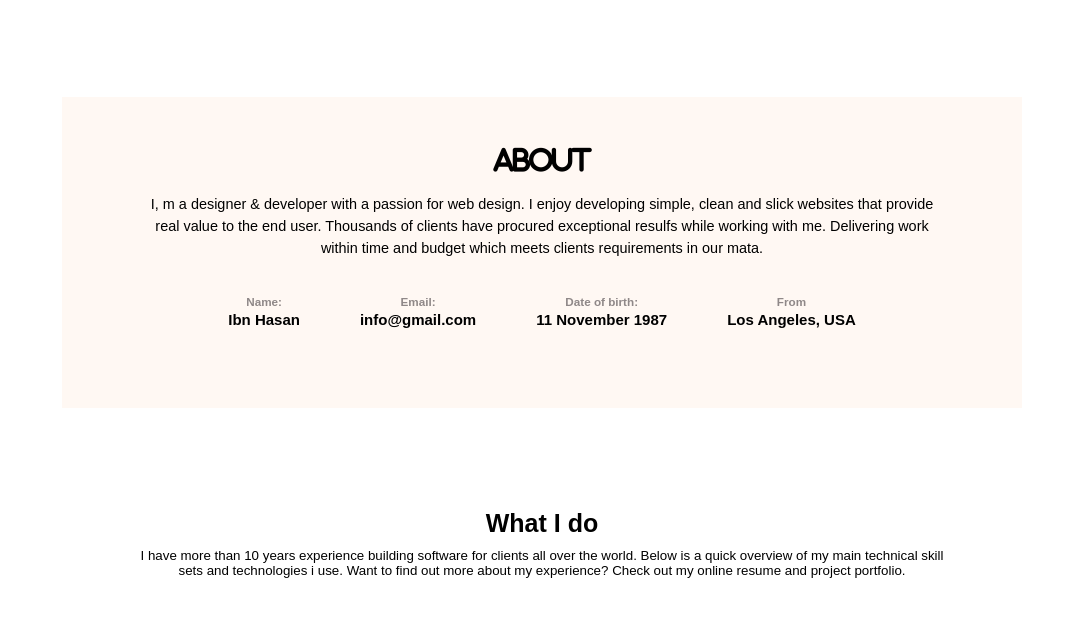
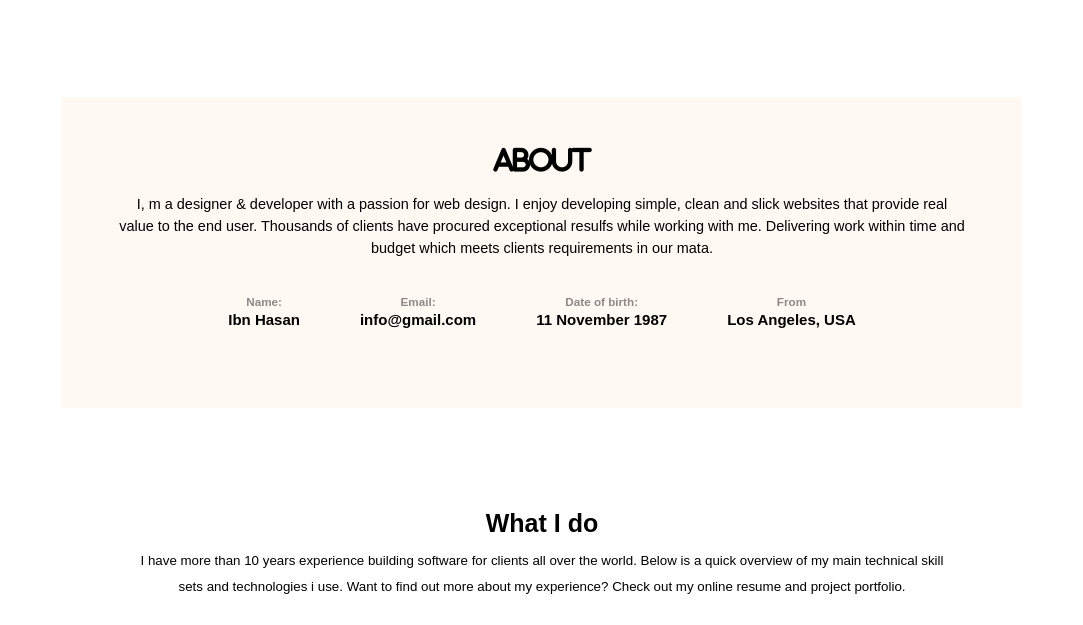
Before and after one commit to IbnHasan44/Developer-Portfolio-01, a plain HTML site: page index.html in a window 1280 px wide. Shown: the part 513-1138 px from the top of the page, without its empty margins (98-1181 px from the left). Drawn offline with Linux system fonts and the light colour scheme.

Commit message:
avout edt

```diff
--- a/css/style.css
+++ b/css/style.css
@@ -168,7 +168,7 @@ html{
 .aboutMain p {
     font-size: 1.4444rem;
     line-height: 2.2222rem;
-    margin: 2rem 5rem .5rem;
+    margin: 2rem 2rem .5rem;
 }
 .aboutInfo li h3 {
     color: #8f8888;
@@ -190,6 +190,7 @@ html{
 .myInfoHead p {
     margin: 1rem 1rem 4rem;
     font-size: 1.3333rem;
+    line-height: 2.6rem;
 }
 .myInfoChild {
     max-width: 20%;
```
